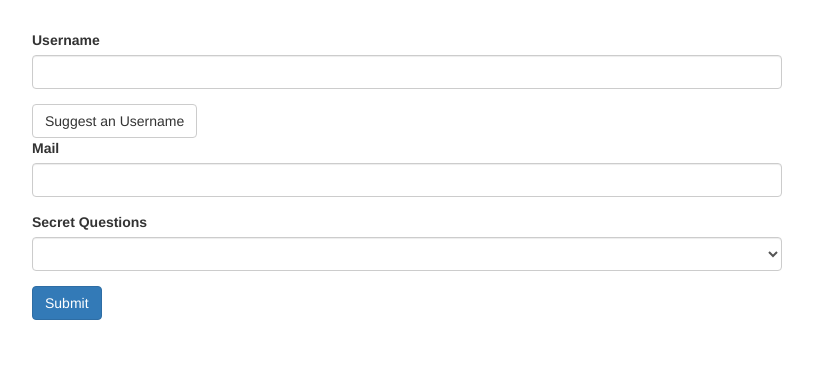
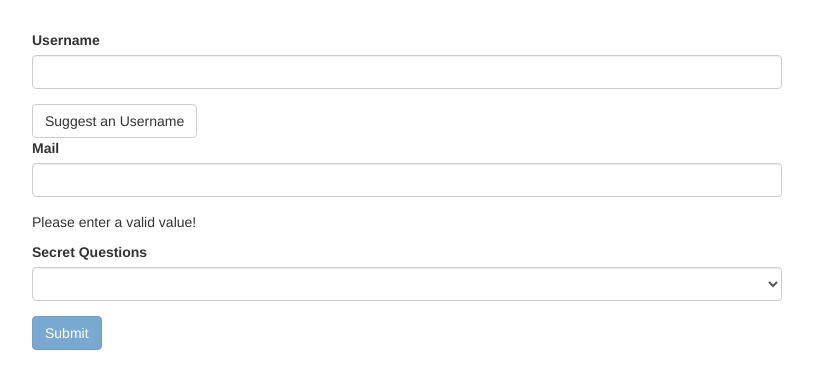
Before and after one commit to franco148/angular5-examples, an Angular app in the folder ng8-forms-td/: page / in a window 1280 px wide. Shown: the top 388 px of the page, without its empty margins (233-1046 px from the left). Built offline with nearby package versions, Linux system fonts and the light colour scheme.

Commit message:
ng8-forms-templatedriven: Using the form state.

```diff
--- a/ng8-forms-td/src/app/app.component.css
+++ b/ng8-forms-td/src/app/app.component.css
@@ -1,3 +1,7 @@
 .container {
     margin-top: 30px;
   }
+
+  input.ng-invalid.ng-touched {
+    border: 1px solid red;
+  }
--- a/ng8-forms-td/src/app/app.component.html
+++ b/ng8-forms-td/src/app/app.component.html
@@ -31,6 +31,7 @@
               email>
           </div>
         </div>
+        <p>Please enter a valid value!</p>
         <div class="form-group">
           <label for="secret">Secret Questions</label>
           <select id="secret" class="form-control" ngModel name="secret">
@@ -38,7 +39,10 @@
             <option value="teacher">Your first teacher?</option>
           </select>
         </div>
-        <button class="btn btn-primary" type="submit">Submit</button>
+        <button
+          class="btn btn-primary"
+          type="submit"
+          [disabled]="!f.valid">Submit</button>
       </form>
     </div>
   </div>
```
